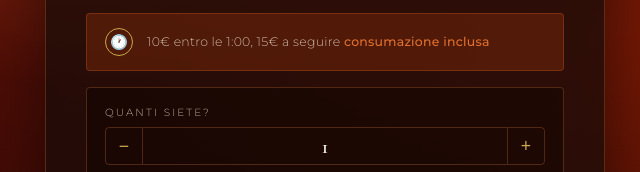
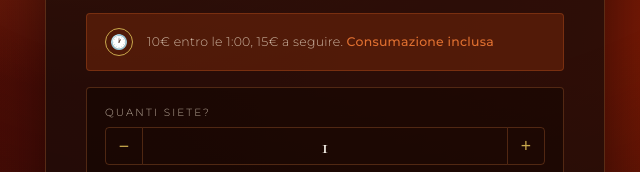
Before and after one commit to FeelTheMirage/registrazione_evento, a plain HTML site: page index.html in a window 1280 px wide. Shown: the part 625-797 px from the top of the page, 315-955 px from the left. Drawn offline with nearby package versions, Linux system fonts and the light colour scheme.

Commit message:
Update notice text for clarity and formatting

```diff
--- a/index.html
+++ b/index.html
@@ -80,7 +80,7 @@
        <!-- NOTICE BANNER -->
       <div class="notice" style="margin-top:16px;">
         <div class="notice-icon">🕐</div>
-        <p>10€ entro le 1:00, 15€ a seguire <strong>consumazione inclusa</strong></p>
+        <p>10€ entro le 1:00, 15€ a seguire. <strong> Consumazione inclusa</strong></p>
       </div>
 
       <!-- QUANTITY -->
```
